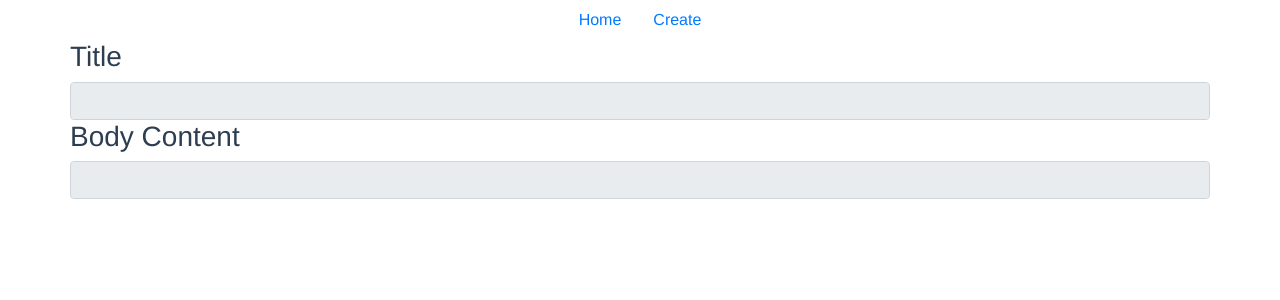
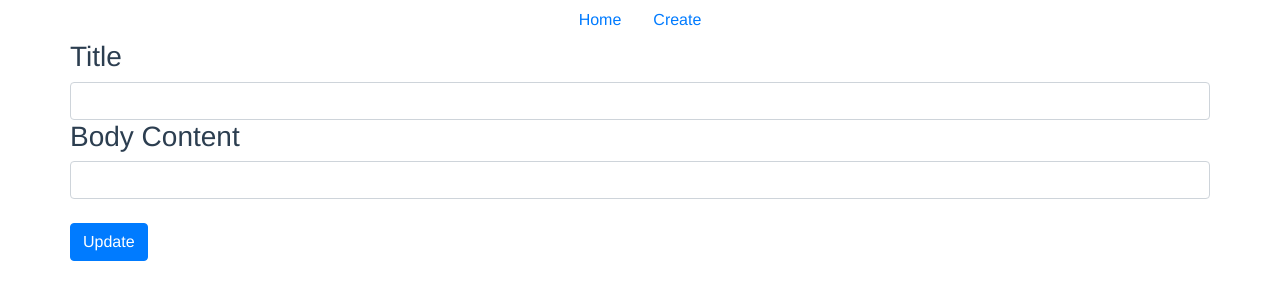
Before and after one commit to msulton55/intotu_simple_blog, a Vue app: page /detail/1 in a window 1280 px wide. Shown: the top 300 px of the page. Built offline with nearby package versions, Linux system fonts and the light colour scheme; no server answers.

Commit message:
adding update function

```diff
--- a/src/views/Detail.vue
+++ b/src/views/Detail.vue
@@ -5,19 +5,24 @@
 				<h3>Title</h3>
 			</div>
 			<div class="row">
-				<input type="text" readonly class="form-control" id="title" v-bind:value="post.title">
+				<input type="text" class="form-control" id="title" v-bind:value="post.title">
 			</div>
 			<div class="row">
 				<h3>Body Content</h3>
 			</div>
 			<div class="row">
-				<input type="text" readonly class="form-control" id="body" v-bind:value="post.body">
+				<input type="text" class="form-control" id="body" v-bind:value="post.body">
 			</div>
+			<br />
+			<div class="row">
+        <button class="btn btn-primary" name="action" v-on:click="updatePost">Update</button>
+      </div>
 		</div>
 	</div>
 </template>
 
 <script>
+	import axios from 'axios'
 	export default {
 		name: "Detail",
 		data() {
@@ -33,6 +38,22 @@
 					.then((result) => {
 						this.post = result.data
 					})
+			},
+
+			updatePost: async function () {
+				let title = document.getElementById("title").value
+        let body = document.getElementById("body").value
+
+        axios.post('https://dummy-api.winfad.com/api/posts/' + this.post.id + '/update', {
+            title: title,
+            body: body
+          })
+          .then(function (response) {
+            alert("Success Update!")
+          })
+          .catch(function (error) {
+            console.log(error);
+          });
 			}
 		},
 		mounted: function () {
```
